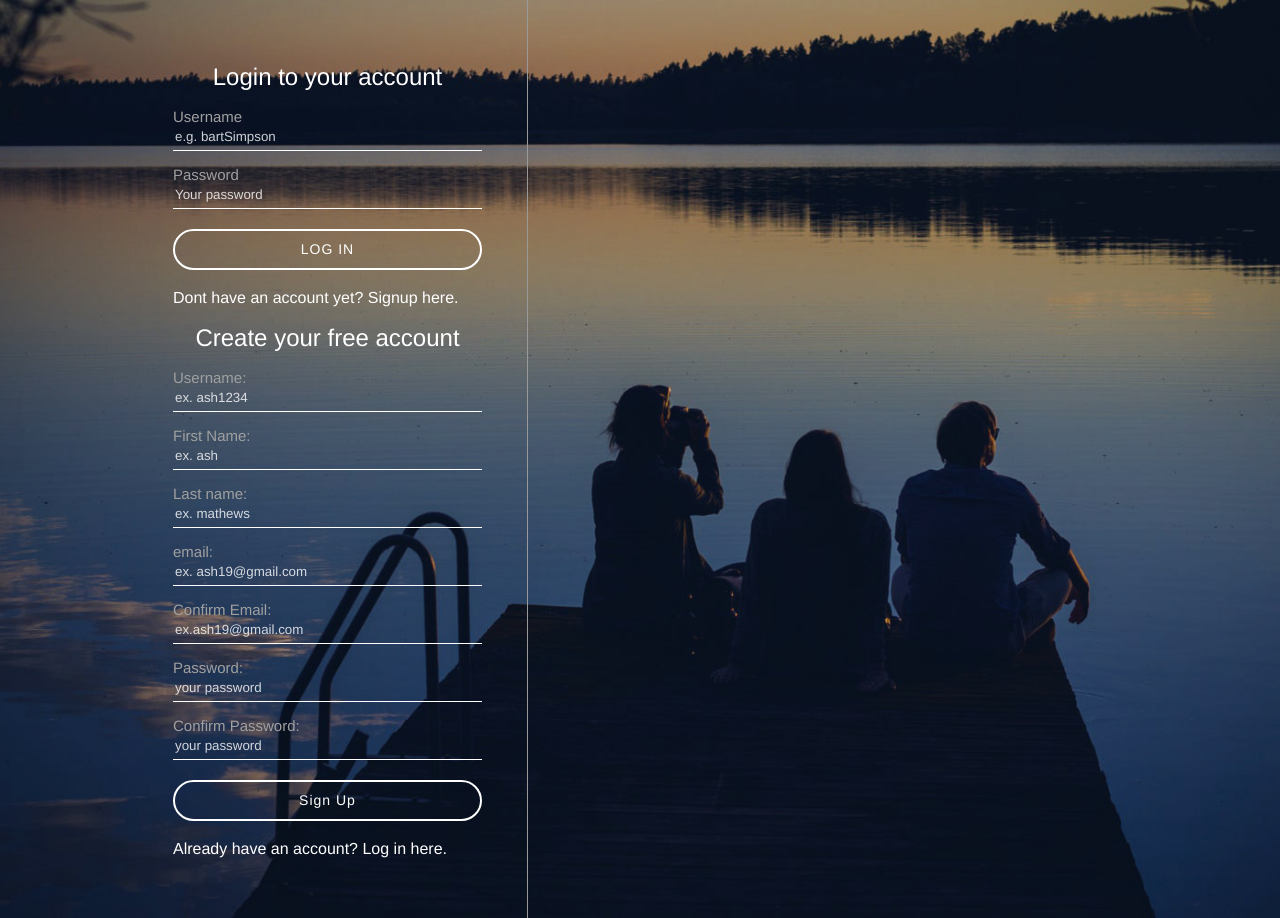
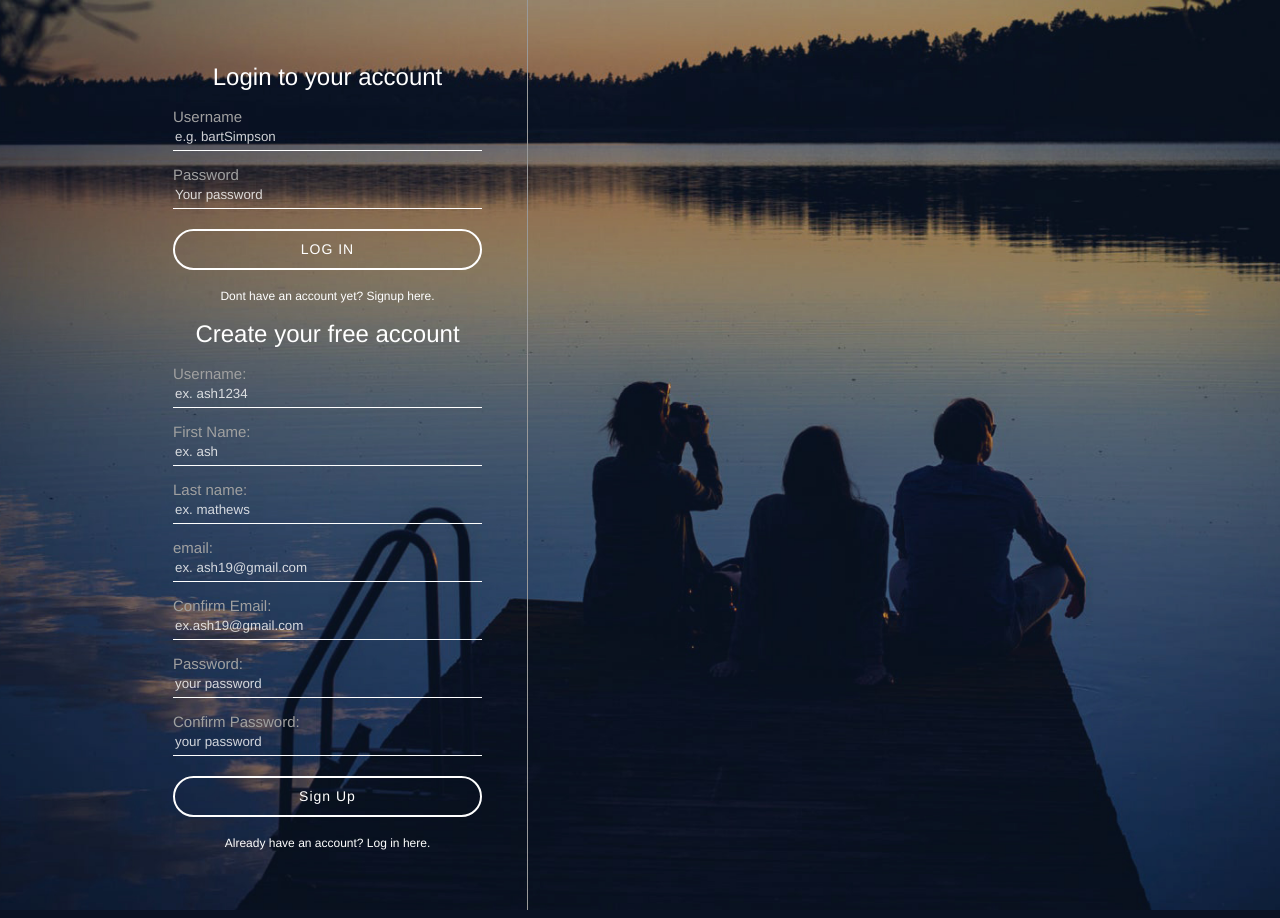
Before and after one commit to ARANA107/Spotify_Clone, a PHP site: page /register.php in a window 1280 px wide. Run offline with PHP 8.4, Linux system fonts and the light colour scheme.

Commit message:
login text and register text - css added

```diff
--- a/assets/css/register.css
+++ b/assets/css/register.css
@@ -98,3 +98,12 @@ body{
 #inputContainer button:hover {
   cursor: pointer;
 }
+
+.hasAccountText span{
+	font-weight: bold;
+	font-size: 12px;
+}
+
+.hasAccountText{
+	text-align: center;
+}
```
